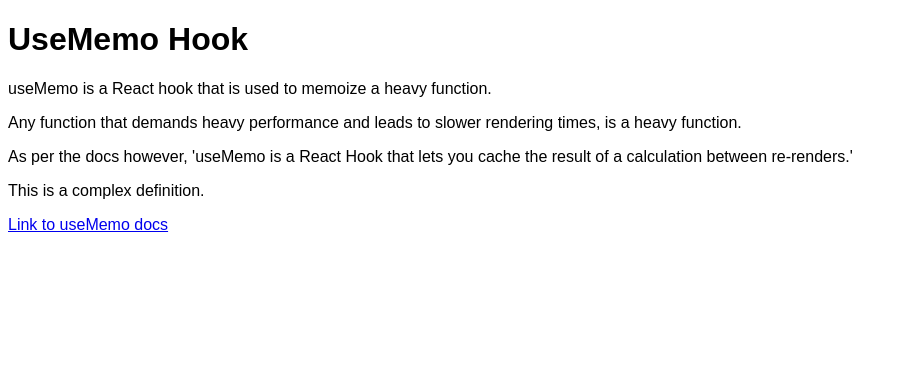
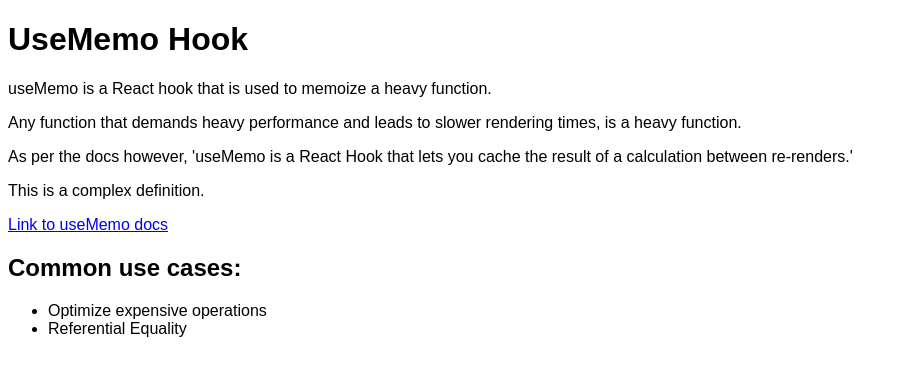
Before and after one commit to syedmustassim/React-Hooks-CheatSheet, a React (Create React App) app: page /usememo in a window 1280 px wide. Shown: the top 376 px of the page, without its empty margins (0-907 px from the left). Built offline with nearby package versions, Linux system fonts and the light colour scheme.

Commit message:
feat: useMemo use cases

```diff
--- a/src/Pages/UseMemoPage.js
+++ b/src/Pages/UseMemoPage.js
@@ -7,6 +7,11 @@ const UseMemoPage = () => {
             <p> As per the docs however, 'useMemo is a React Hook that lets you cache the result of a calculation between re-renders.'</p>
             <p> This is a complex definition. </p>
             <a href="https://react.dev/reference/react/useMemo">Link to useMemo docs</a>
+            <h2> Common use cases: </h2>
+            <ul>
+                <li>Optimize expensive operations</li>
+                <li>Referential Equality </li>
+            </ul>
         </div>
     )
 }
```
